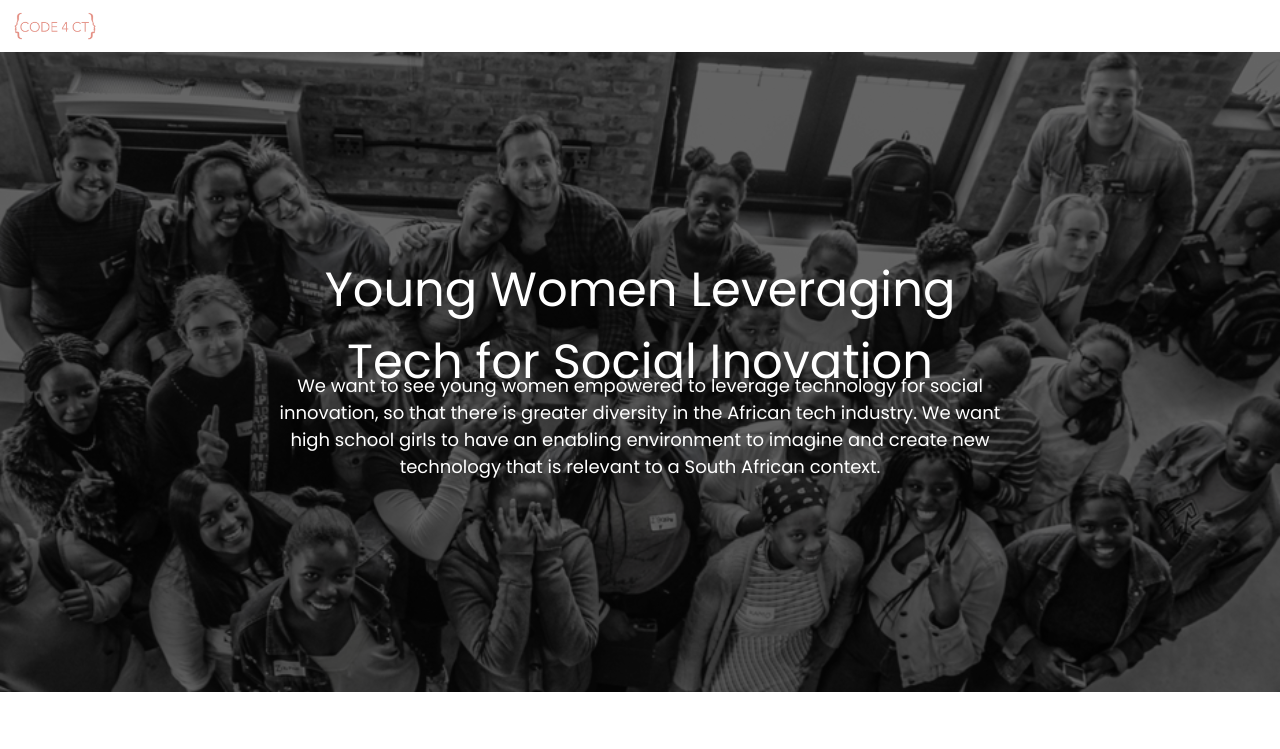
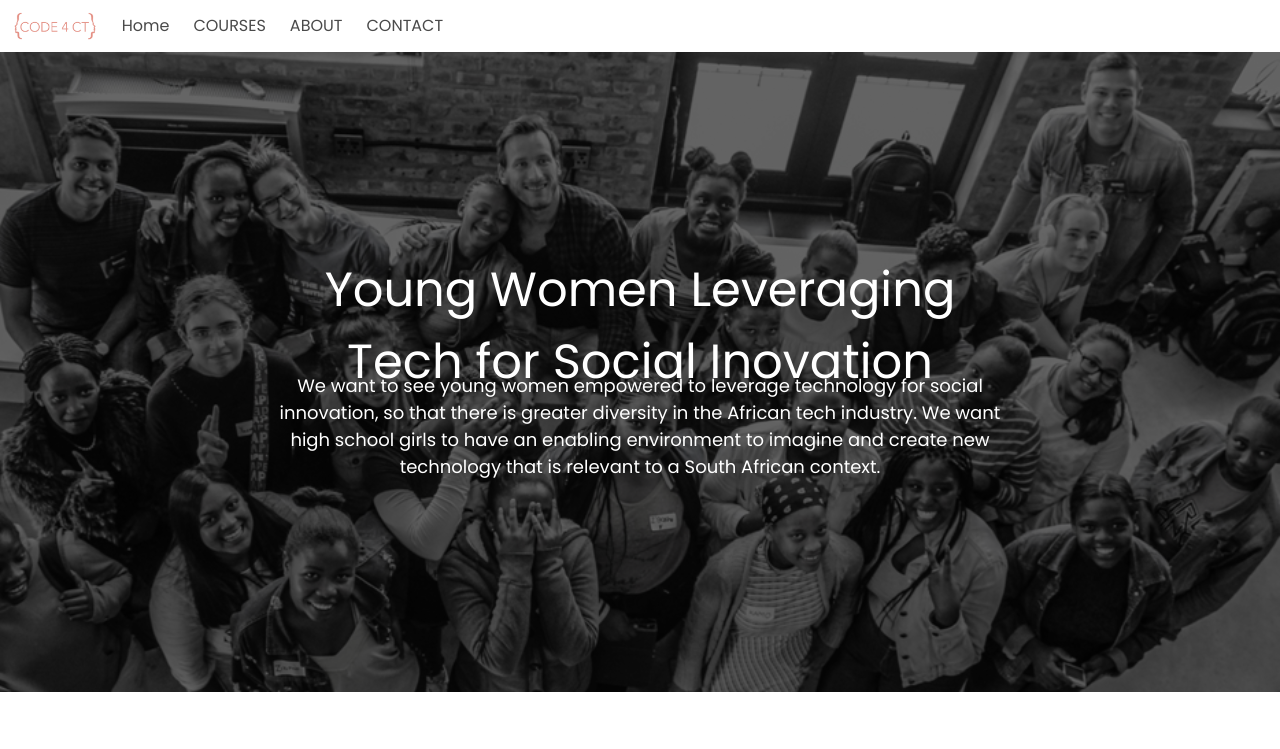
Before and after one commit to kl9450/code4ct, a plain HTML site: page index.html in a window 1280 px wide. Shown: the top 749 px of the page. Drawn offline with nearby package versions, Linux system fonts and the light colour scheme; files whose address does not match are found by name.

Commit message:
added links to the navbar

```diff
--- a/index.html
+++ b/index.html
@@ -24,6 +24,22 @@
                 <span aria-hidden="true"></span>
                 <span aria-hidden="true"></span>
             </a>
+        </section>
+        <section id="navbarBasicExample" class="navbar-menu">
+            <article class="navbar-start">
+                <a class="navbar-item">
+                    Home
+                </a>
+                <a class="navbar-item">
+                    COURSES
+                </a>
+                <a class="navbar-item">
+                    ABOUT
+                </a>
+                <a class="navbar-item">
+                    CONTACT
+                </a>
+            </article>
         </section>
     </nav>
     <header>
```
